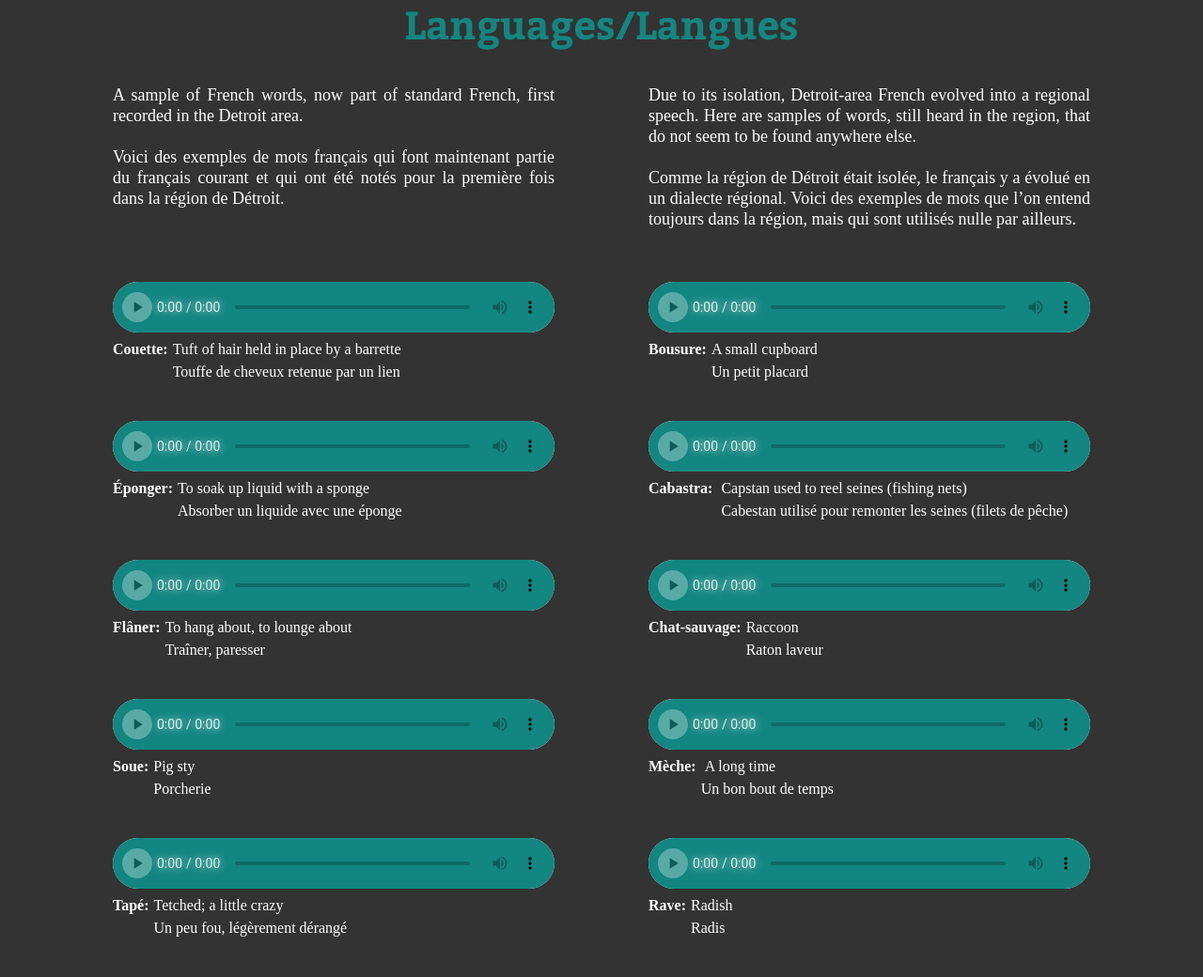
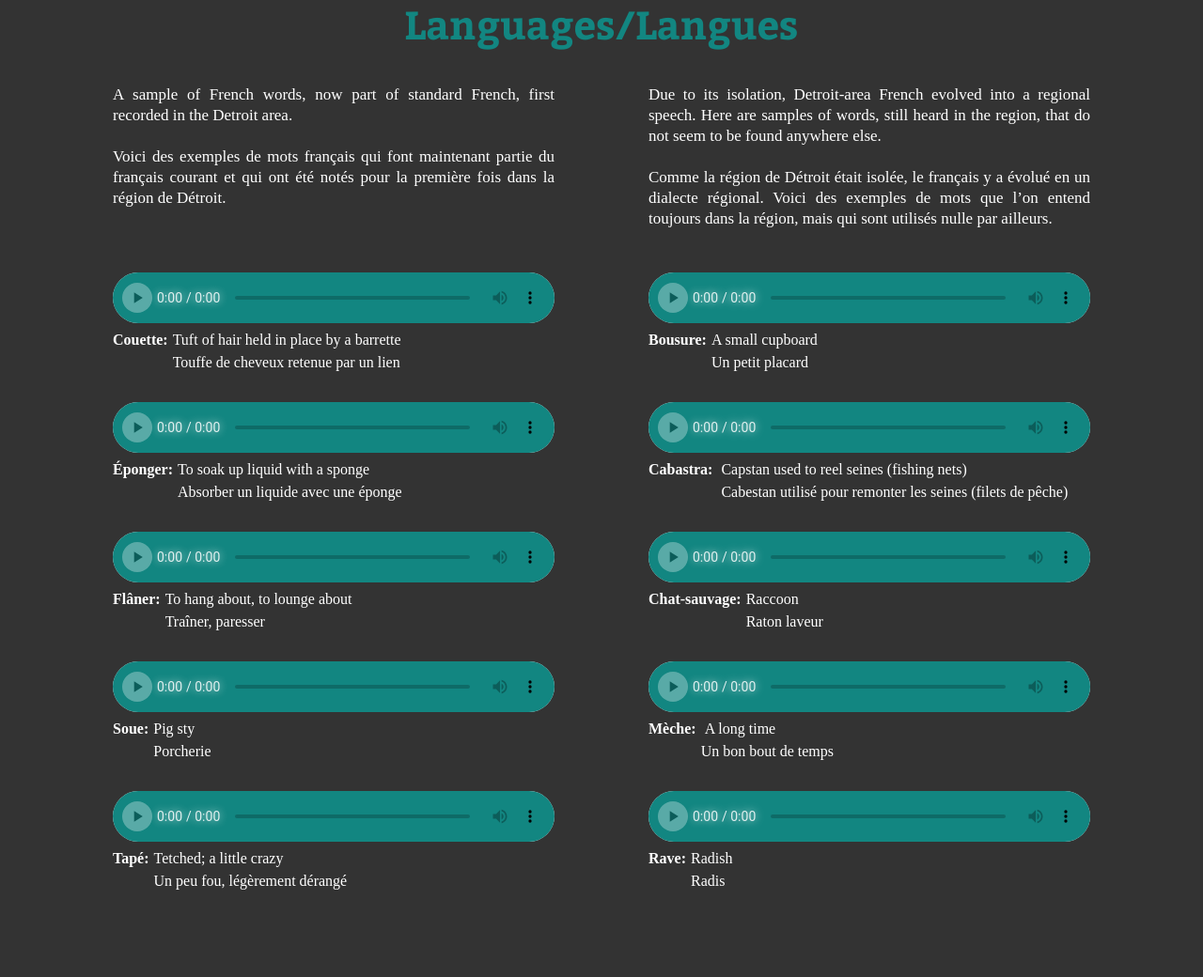
Before and after one commit to transparenceco/22HOL061, a PHP site: page /new/index.html in a window 1280 px wide. Shown: the whole page at 94% size. Before the commit the page ends 997 px from the top, so only its background shows below. Run offline with PHP 8.4, Linux system fonts and the light colour scheme.

Commit message:
minor UI adjustments

```diff
--- a/new/assets/css/styles.css
+++ b/new/assets/css/styles.css
@@ -50,7 +50,7 @@ audio::-webkit-media-controls-timeline-container {
 }
 
 .padbottom {
-  padding-bottom: 40px;
+  padding-bottom: 30px;
 }
 
 .padsides {
--- a/new/index.html
+++ b/new/index.html
@@ -17,10 +17,10 @@
     <div class="container" style="background: #333333;border-style: none;border-color: rgba(255,255,255,0);">
         <div class="row padbottom">
             <div class="col-md-6 padsides" style="line-height: 22px;">
-                <p style="font-size: 18px;text-align: justify;">A sample of French words, now part of standard French, first recorded in the Detroit area.<br><br>Voici des exemples de mots français qui font maintenant partie du français courant et qui ont été notés pour la première fois dans la région de Détroit.</p>
+                <p style="font-size: 17px;text-align: justify;line-height: 22px;">A sample of French words, now part of standard French, first recorded in the Detroit area.<br><br>Voici des exemples de mots français qui font maintenant partie du français courant et qui ont été notés pour la première fois dans la région de Détroit.</p>
             </div>
-            <div class="col-md-6 padsides" style="font-size: 18px;text-align: justify;line-height: 22px;">
-                <p style="font-size: 18px;text-align: justify;">Due to its isolation, Detroit-area French evolved into a regional speech. Here are samples of words, still heard in the region, that do not seem to be found anywhere else.<br><br>Comme la région de Détroit était isolée, le français y a évolué en un dialecte régional. Voici des exemples de mots que l’on entend toujours dans la région, mais qui sont utilisés nulle par ailleurs.</p>
+            <div class="col-md-6 padsides" style="font-size: 17px;text-align: justify;line-height: 22px;">
+                <p style="font-size: 17px;text-align: justify;line-height: 22px;">Due to its isolation, Detroit-area French evolved into a regional speech. Here are samples of words, still heard in the region, that do not seem to be found anywhere else.<br><br>Comme la région de Détroit était isolée, le français y a évolué en un dialecte régional. Voici des exemples de mots que l’on entend toujours dans la région, mais qui sont utilisés nulle par ailleurs.</p>
             </div>
         </div>
         <div class="row padbottom">
@@ -56,7 +56,7 @@
                 <p></p>
             </div>
         </div>
-        <div class="row">
+        <div class="row padbottom">
             <div class="col-md-6 padsides"><audio controls="" src="audio/45AudioTracktape.mp3"></audio>
                 <p class="description"><strong>&nbsp;</strong><span class="title"><strong>Tapé:</strong><br></span><span class="text">Tetched; a little crazy<br>Un peu fou, légèrement dérangé</span></p>
             </div>
@@ -65,6 +65,15 @@
             </div>
         </div>
     </div>
+    <div class="d-block" style="height: 60px;">
+        <div class="container" style="height: 60px;">
+            <div class="row" style="height: 60px;">
+                <div class="col-md-12" style="height: 60px;">
+                    <div></div>
+                </div>
+            </div>
+        </div>
+    </div>
     <script src="assets/bootstrap/js/bootstrap.min.js"></script>
 </body>
 
```
